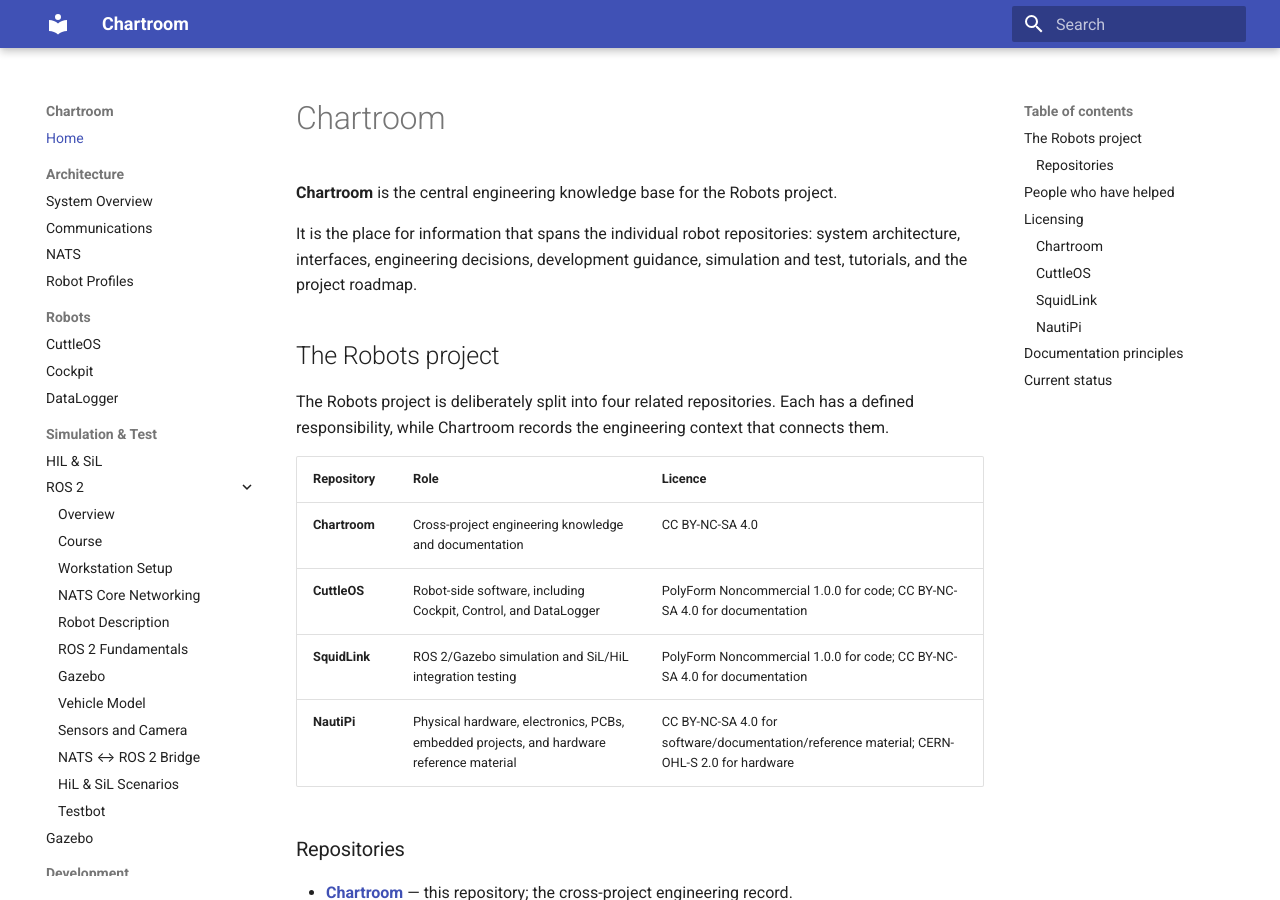
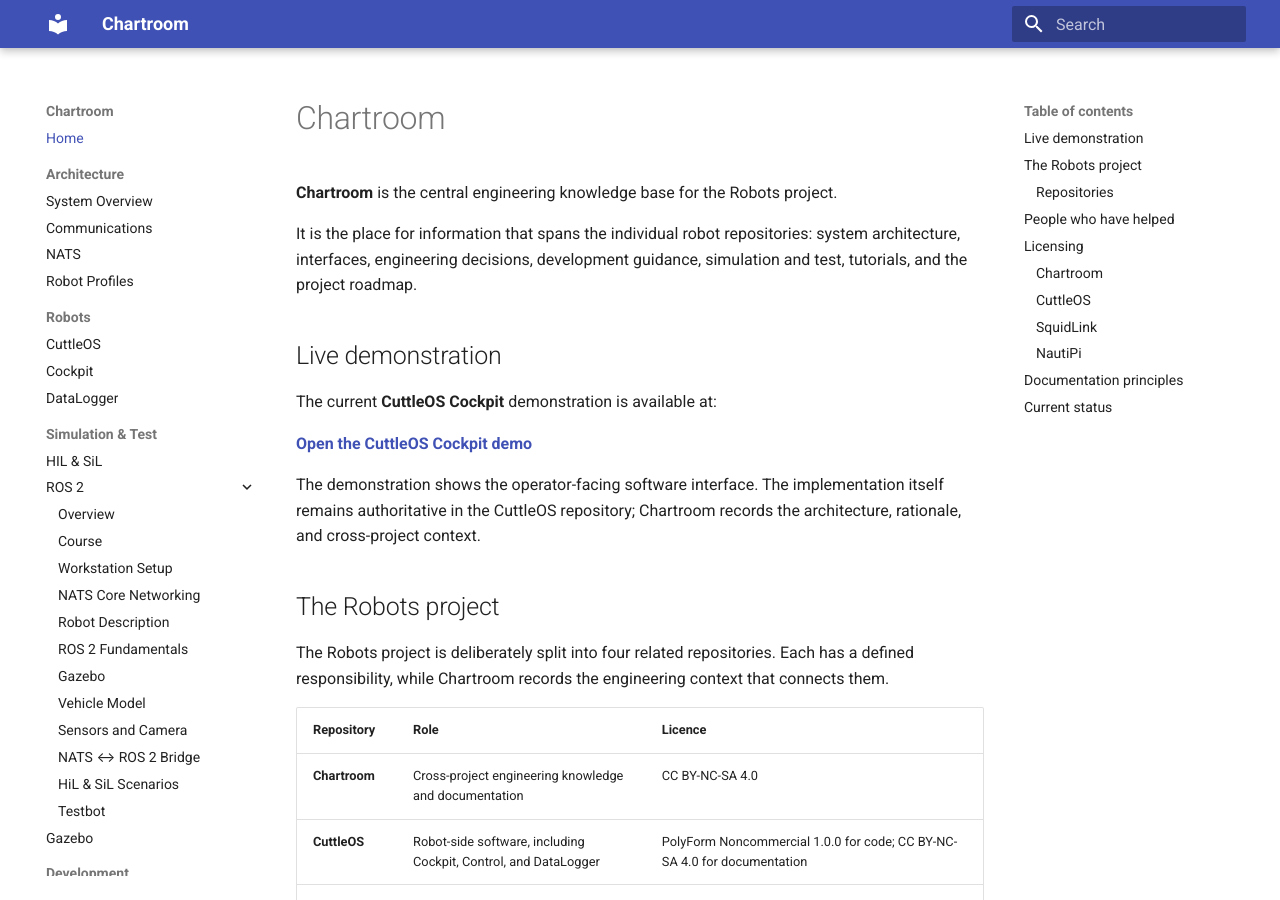
Before and after one commit to PhilipMcGaw/robot-ChartRoom, an MkDocs documentation site: the page built from docs/index.md, in a window 1280 px wide and 900 px high. Built offline with MkDocs 1.6.1 and Material for MkDocs 9.7.7, drawn with Linux system fonts in a browser that asks for light colours.

Commit message:
Add Cockpit demo and strengthen semantic homepage

```diff
--- a/docs/index.md
+++ b/docs/index.md
@@ -3,6 +3,14 @@
 **Chartroom** is the central engineering knowledge base for the Robots project.
 
 It is the place for information that spans the individual robot repositories: system architecture, interfaces, engineering decisions, development guidance, simulation and test, tutorials, and the project roadmap.
+
+## Live demonstration
+
+The current **CuttleOS Cockpit** demonstration is available at:
+
+**[Open the CuttleOS Cockpit demo](https://cuttleos.philipmcgaw.com/)**
+
+The demonstration shows the operator-facing software interface. The implementation itself remains authoritative in the CuttleOS repository; Chartroom records the architecture, rationale, and cross-project context.
 
 ## The Robots project
 
```
